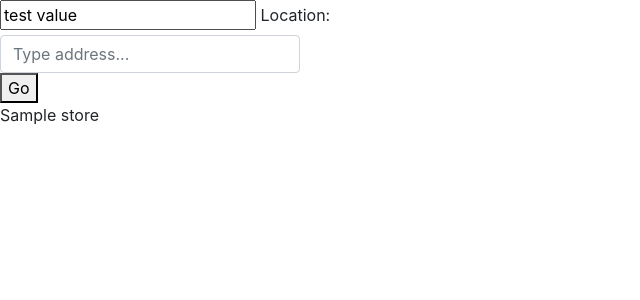
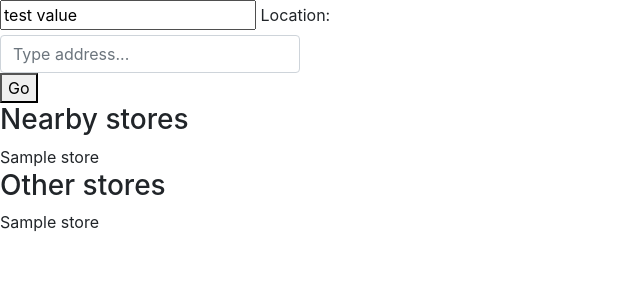
Before and after one commit to philip-hughes/fourth-milestone-project, a Django app: template select_store/templates/select_store/select-store.html in a window 1280 px wide. Shown: the top 300 px of the page, without its empty margins (0-640 px from the left). Run offline with Django 3.2, Linux system fonts and the light colour scheme; the template is opened without the code that fills it: most values are stand-ins (such as "Sample title", 1, 10 or a date in 2020); some libraries are stand-ins or nearby versions.

Commit message:
Adding loop to render distant stores. Also adding h3 tags for each store type section

```diff
--- a/select_store/templates/select_store/select-store.html
+++ b/select_store/templates/select_store/select-store.html
@@ -22,10 +22,19 @@
 
 </form>
 {% if nearby_stores %}
+<h3>Nearby stores</h3>
 {% for store in nearby_stores %}
     <div>
         <span>{{store.name}}</span>
     </div>
 {% endfor %}
 {% endif %}
+{% if distant_stores %}
+<h3>Other stores</h3>
+{% for store in distant_stores %}
+    <div>
+        <span>{{store.name}}</span>
+    </div>
+{% endfor %}
+{% endif %}
 {% endblock %}
```
